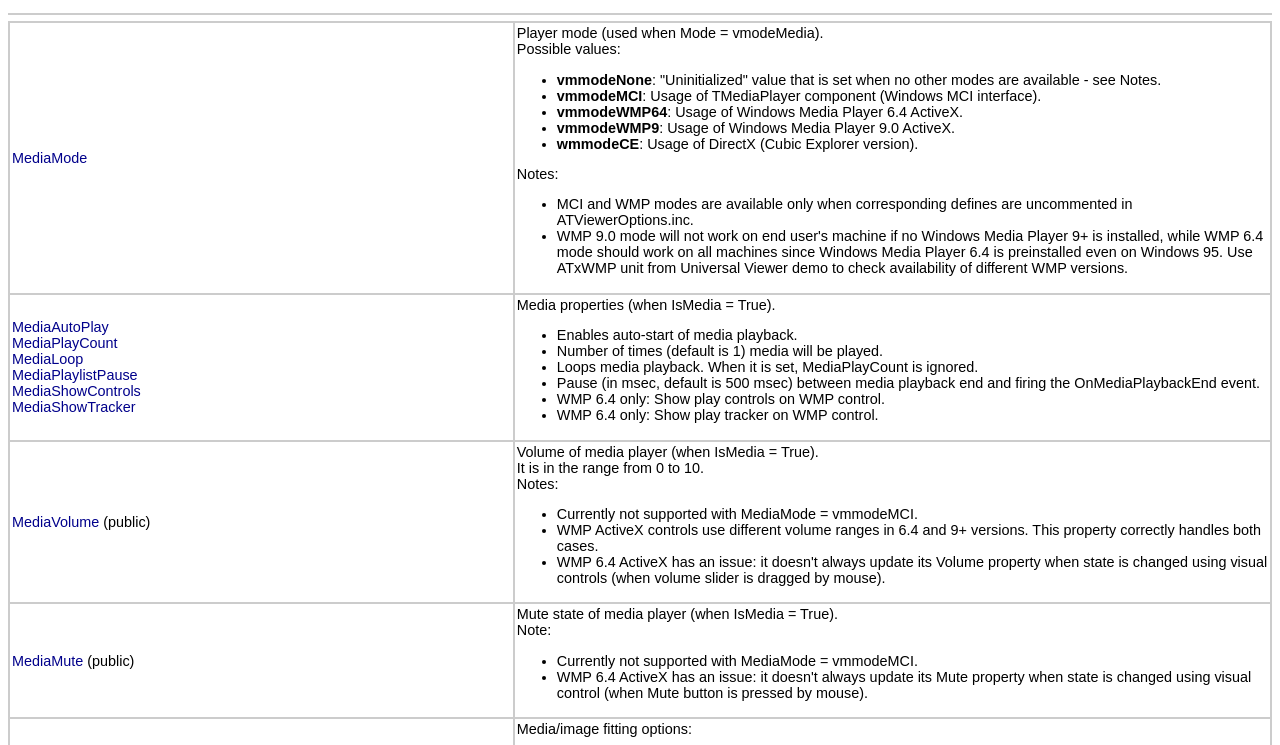
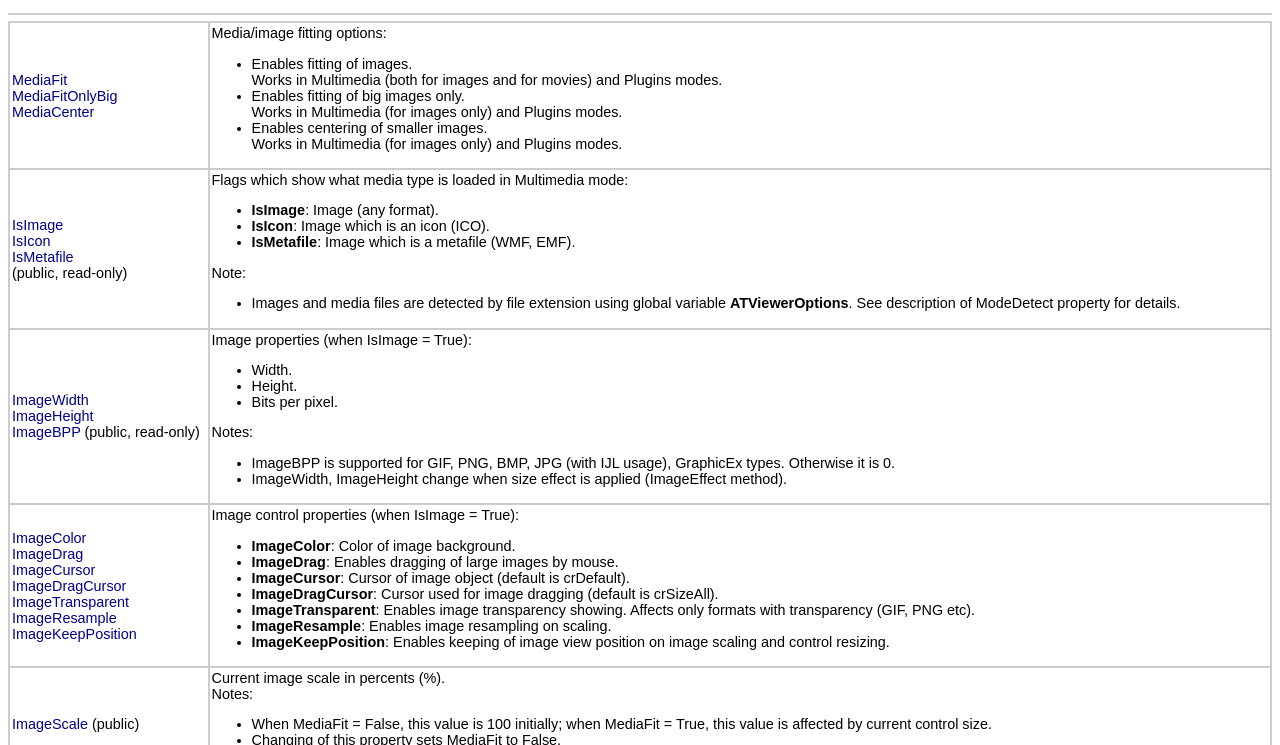
Before and after one commit to Alexey-T/ATViewer, a plain HTML site: page Help/ATViewer/Usage Properties Media-related.html in a window 1280 px wide. Shown: the part 34-779 px from the top of the page. Drawn offline with Linux system fonts and the light colour scheme.

Commit message:
cleanup help

```diff
--- a/Help/ATViewer/Usage Properties Media-related.html
+++ b/Help/ATViewer/Usage Properties Media-related.html
@@ -12,82 +12,6 @@
 
 <table style="text-align: left; width: 100%;" border="1" cellpadding="2" cellspacing="2">
   <tbody>
-    <tr>
-      <td style="width: 40%;"><font color="DarkBlue">MediaMode</font></td>
-      <td>Player mode (used when Mode = vmodeMedia).<br>
-      Possible values:<br>
-      <ul>
-      <li><b>vmmodeNone</b>: "Uninitialized" value that is set when no other modes are available - see Notes.</li>
-      <li><b>vmmodeMCI</b>: Usage of TMediaPlayer component (Windows MCI interface).</li>
-      <li><b>vmmodeWMP64</b>: Usage of Windows Media Player 6.4 ActiveX.</li>
-      <li><b>vmmodeWMP9</b>: Usage of Windows Media Player 9.0 ActiveX.</li>
-      <li><b>wmmodeCE</b>: Usage of DirectX (Cubic Explorer version).
-      </ul>
-      Notes:<br>
-      <ul>
-      <li>MCI and WMP modes are available only when corresponding defines are uncommented
-        in ATViewerOptions.inc.</li>
-      <li>WMP 9.0 mode will not work on end user's machine if no Windows Media Player 9+ is installed,
-        while WMP 6.4 mode should work on all machines since Windows Media Player 6.4 is preinstalled
-        even on Windows 95. Use ATxWMP unit from Universal Viewer demo to check
-        availability of different WMP versions.</li>
-      </ul>
-      </td>
-    </tr>
-
-    <tr>
-      <td>
-        <font color="DarkBlue">
-          MediaAutoPlay <br>
-          MediaPlayCount <br>
-          MediaLoop <br>
-          MediaPlaylistPause <br>
-          MediaShowControls <br>
-          MediaShowTracker
-        </font>
-      </td>
-      <td>
-        Media properties (when IsMedia = True).
-      <ul>
-      <li> Enables auto-start of media playback.
-      <li> Number of times (default is 1) media will be played.
-      <li> Loops media playback. When it is set, MediaPlayCount is ignored.
-      <li> Pause (in msec, default is 500 msec) between media playback end
-           and firing the OnMediaPlaybackEnd event.
-      <li> WMP 6.4 only: Show play controls on WMP control.
-      <li> WMP 6.4 only: Show play tracker on WMP control.
-      </ul>
-      </td>
-    </tr>
-
-    <tr>
-      <td><font color="DarkBlue">MediaVolume</font> (public)</td>
-      <td>Volume of media player (when IsMedia = True).<br>
-      It is in the range from 0 to 10.<br>
-      Notes:<br>
-      <ul>
-      <li>Currently not supported with MediaMode = vmmodeMCI.</li>
-      <li>WMP ActiveX controls use different volume ranges in 6.4 and 9+ versions.
-        This property correctly handles both cases.</li>
-      <li>WMP 6.4 ActiveX has an issue: it doesn't always update its Volume
-        property when state is changed using visual controls (when volume
-        slider is dragged by mouse).</li>
-      </ul>
-      </td>
-    </tr>
-
-    <tr>
-      <td><font color="DarkBlue">MediaMute</font> (public)</td>
-      <td>Mute state of media player (when IsMedia = True).<br>
-      Note:<br>
-      <ul>
-      <li>Currently not supported with MediaMode = vmmodeMCI.</li>
-      <li>WMP 6.4 ActiveX has an issue: it doesn't always update its Mute property
-        when state is changed using visual control (when Mute button is
-        pressed by mouse).</li>
-      </ul>
-      </td>
-    </tr>
 
     <tr>
       <td>
@@ -115,7 +39,6 @@
           IsImage <br>
           IsIcon <br>
           IsMetafile <br>
-          IsMedia
         </font> (public, read-only)
       </td>
       <td>Flags which show what media type is loaded in Multimedia mode:
@@ -123,7 +46,6 @@
         <li> <b>IsImage</b>: Image (any format).
         <li> <b>IsIcon</b>: Image which is an icon (ICO).
         <li> <b>IsMetafile</b>: Image which is a metafile (WMF, EMF).
-        <li> <b>IsMedia</b>: Video or audio clip.
         </ul>
         Note:<br>
         <ul>
```
